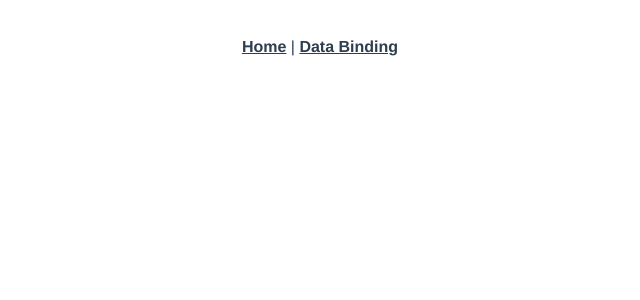
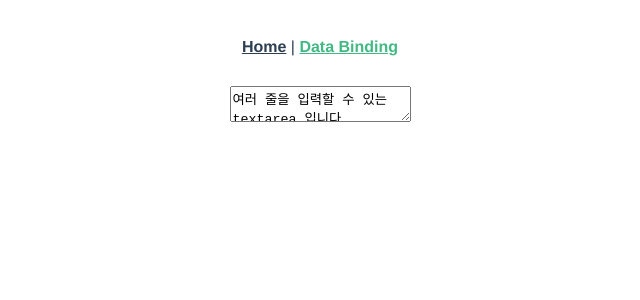
Before and after one commit to swat018/vue.js-project, a Vue app: page /databindingtextarea in a window 1280 px wide. Before the commit this address had no page. Shown: the top 300 px of the page, without its empty margins (320-960 px from the left). Built offline with nearby package versions, Linux system fonts and the light colour scheme.

Commit message:
데이터 바인딩 - Textareas

```diff
--- a/src/App.vue
+++ b/src/App.vue
@@ -1,7 +1,7 @@
 <template>
   <div id="nav">
     <router-link to="/">Home</router-link> |
-    <router-link to="/databindinginputnumber">Data Binding</router-link>
+    <router-link to="/databindingtextarea">Data Binding</router-link>
   </div>
   <router-view/>
 </template>
--- a/src/router/index.js
+++ b/src/router/index.js
@@ -1,6 +1,6 @@
 import { createRouter, createWebHistory } from 'vue-router'
 import Home from '../views/Home.vue'
-import DataBindingInputNumber from '../views/DataBindingInputNumber.vue'
+import DataBindingTextarea from '../views/DataBindingTextarea.vue'
 
 const routes = [
   {
@@ -17,9 +17,9 @@ const routes = [
     component: () => import(/* webpackChunkName: "about" */ '../views/About.vue')
   },
   {
-    path: '/databindinginputnumber',
-    name: 'DataBindingInputNumber',
-    component: DataBindingInputNumber
+    path: '/databindingtextarea',
+    name: 'DataBindingTextarea',
+    component: DataBindingTextarea
   }
 ]
 
--- /dev/null
+++ b/src/views/DataBindingTextarea.vue
@@ -0,0 +1,14 @@
+<template>
+  <textarea v-model="message"></textarea>
+</template>
+
+<script>
+export default {
+  name: "DataBindingTextarea",
+  data() {
+    return {
+      message: "여러 줄을 입력할 수 있는 textarea 입니다."
+    };
+  }
+}
+</script>
```
